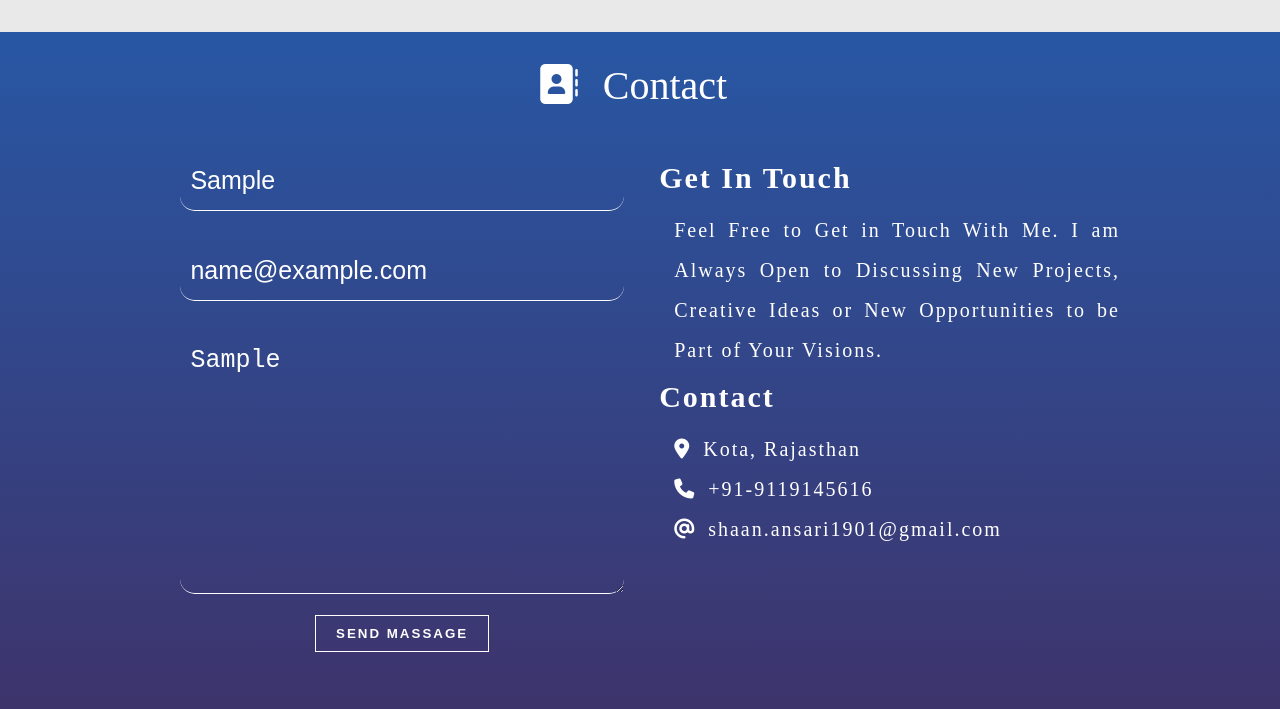
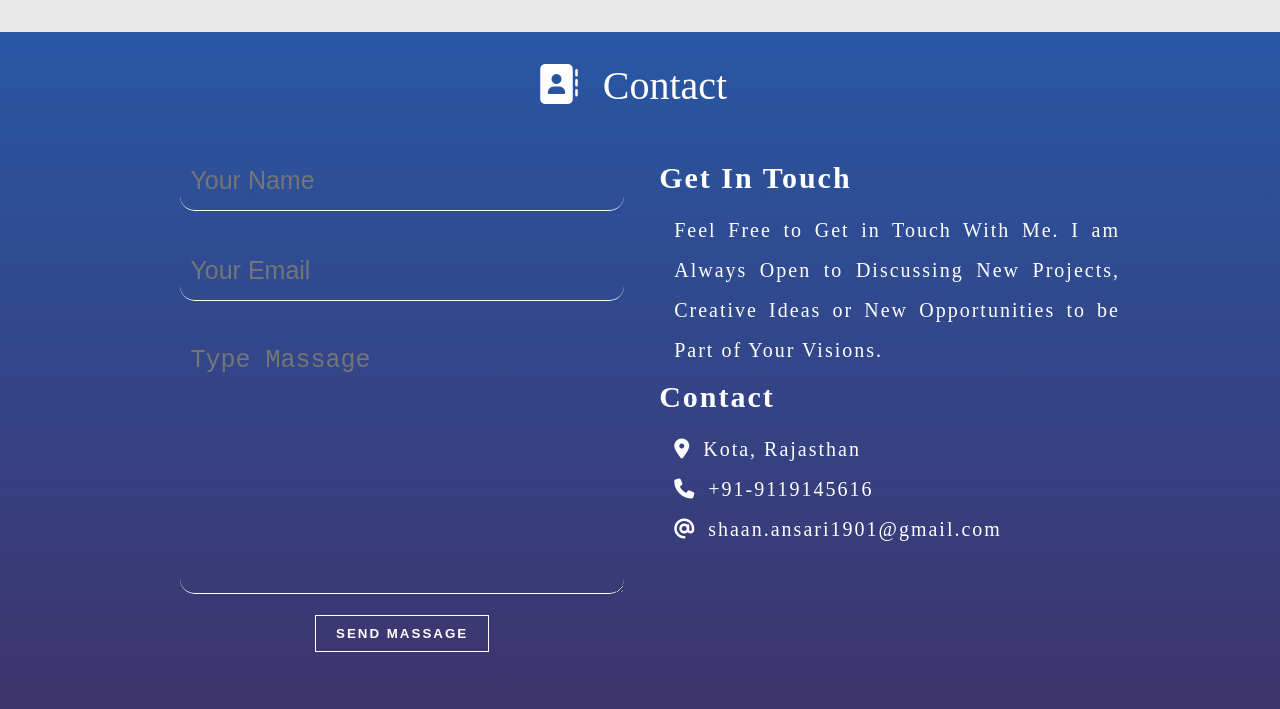
Before and after one commit to shahnawaaz1901/Resume, a plain HTML site: page index.html in a window 1280 px wide. Both pictures are taken after typing "Sample", "name@example.com", "Sample" into the empty fields and a click on the button "SEND MASSAGE". Shown: the part 3351-4060 px from the top of the page. Drawn offline with Linux system fonts and the light colour scheme.

Commit message:
Try to Add JavaScript for Connecting

```diff
--- a/index.html
+++ b/index.html
@@ -413,16 +413,27 @@
       </h1>
       <div class="contact-container m-auto">
         <div class="contact-form text-center m-auto">
-          <input type="text" name="name" placeholder="Your Name" /><br />
-          <input type="email" name="email" placeholder="Your Email" /><br />
+          <input
+            type="text"
+            name="name"
+            placeholder="Your Name"
+            id="name"
+          /><br />
+          <input
+            type="email"
+            name="email"
+            placeholder="Your Email"
+            id="email"
+          /><br />
           <textarea
             name="massage"
             cols="30"
             rows="8"
             placeholder="Type Massage"
+            id="msg"
           ></textarea
           ><br />
-          <button type="submit">SEND MASSAGE</button>
+          <button type="submit" id="sendBtn">SEND MASSAGE</button>
         </div>
         <div class="contact-info">
           <div class="get-in-touch">
--- a/script.js
+++ b/script.js
@@ -1,12 +1,10 @@
 let navBar = document.querySelectorAll("nav a");
 let skillsBar = document.querySelectorAll(".skill-progress");
-// let skills = document.querySelectorAll('.skill');
 let isVisible = [];
 for (let i = 0; i < skillsBar.length; i++) {
   isVisible.push(false);
 }
 
-Google;
 function smoothScroll() {
   for (let everyNav of navBar) {
     everyNav.addEventListener("click", function (e) {
@@ -50,34 +48,6 @@ function fillBar(bar) {
     count++;
   }, 5);
 }
-/* This functions fills All bar Simontanously when skills container is visible
-function fillBars(){
-    for (let everyBar of skillsBar){
-        let width = everyBar.getAttribute('data-val');
-        let count = 0;
-        let id = setInterval(function(){
-            if(count == width){
-                clearInterval(id);
-            }
-            everyBar.style.width = count + '%';
-            count++;
-        },6);
-    }
-}
-
-
-document.addEventListener("scroll", function () {
-  if (
-    skillsSection.getBoundingClientRect().top < window.innerHeight &&
-    isVisible == false
-  ) {
-    fillBars();
-    isVisible = true;
-  } else if (skillsSection.getBoundingClientRect().top > window.innerHeight) {
-    isVisible = false;
-  }
-});
-*/
 
 document.addEventListener("scroll", function () {
   for (let i = 0; i < skillsBar.length; i++) {
@@ -94,3 +64,19 @@ document.addEventListener("scroll", function () {
 });
 smoothScroll();
 initializeBar();
+
+const sendButton = document.getElementById("sendBtn");
+const userEmail = document.getElementById("email");
+const userName = document.getElementById("name");
+const msg = document.getElementById("msg");
+sendButton.addEventListener("click", (e) => {
+  e.preventDefault();
+  const object = {
+    name: userName.value,
+    email: userEmail.value,
+    massage: msg.value,
+  };
+  console.log(object);
+  (userName.value = ""), (userEmail.value = ""), (msg.value = "");
+  alert("ThankYou for ReachingOut We'll Connect you in a While");
+});
--- a/style.css
+++ b/style.css
@@ -710,6 +710,7 @@ textarea:focus {
   color: #124ca9;
   background-color: var(--white-color);
   box-shadow: 0px 0px 5px 1px #124ca9;
+  cursor: pointer;
 }
 
 .sub-heading {
```
